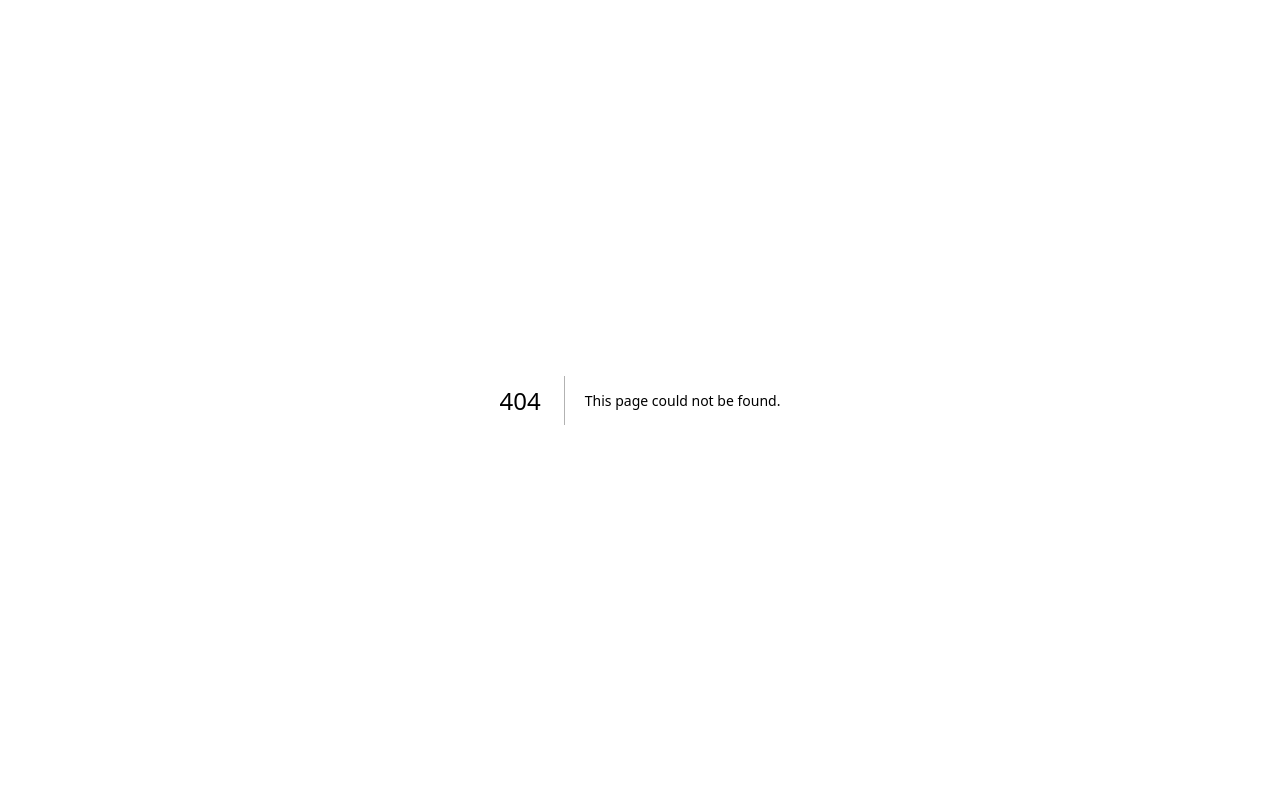
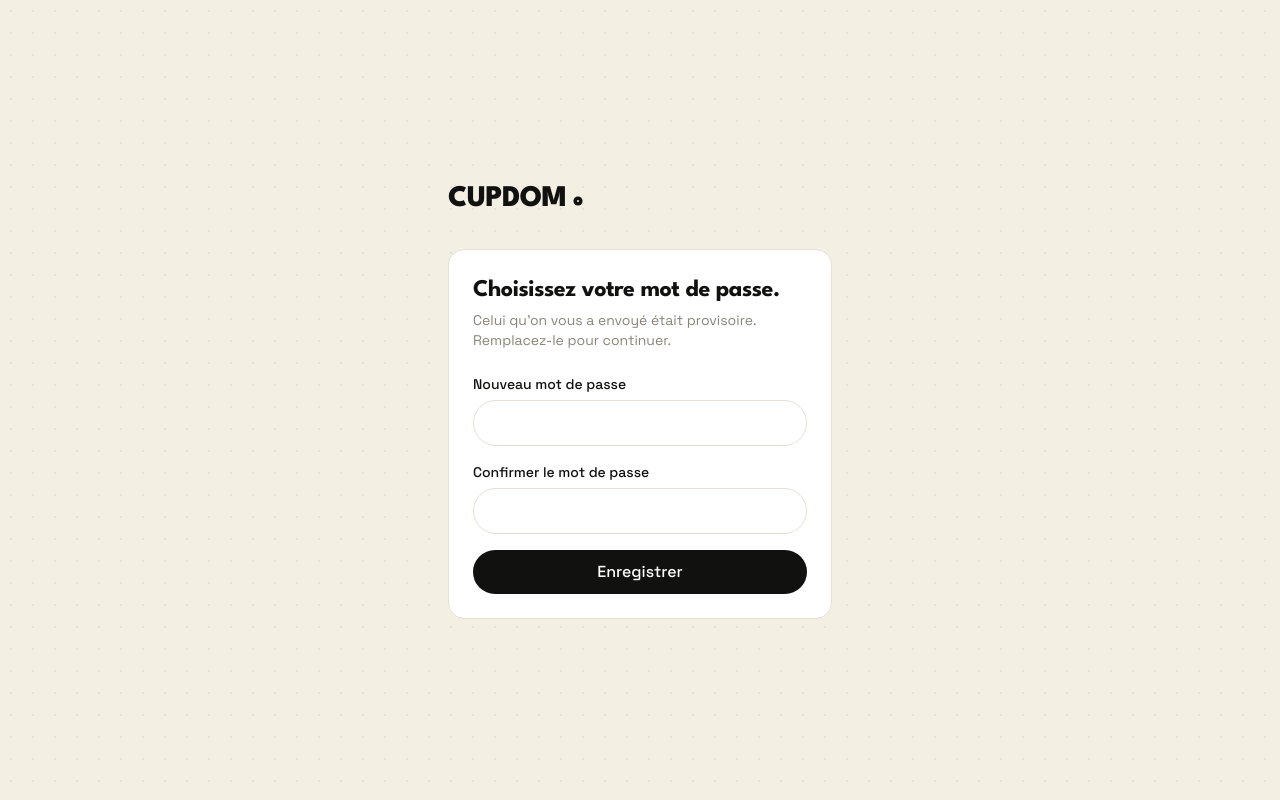
Before and after one commit to Kepler56/cupdom-dashboard, a Next.js app: page /mot-de-passe in a window 1280 px wide. Before the commit this address had no page. Built offline with nearby package versions, Linux system fonts and the light colour scheme.

Commit message:
feat(auth): forced password change wired to client_mark_password_changed

```diff
--- /dev/null
+++ b/app/(auth)/mot-de-passe/page.tsx
@@ -0,0 +1,15 @@
+import { PasswordForm } from '@/components/auth/PasswordForm';
+
+export const metadata = { title: 'Nouveau mot de passe — Portail client CUPDOM' };
+
+export default function PasswordPage() {
+  return (
+    <>
+      <h1 className="font-display mb-1 text-2xl font-bold text-ink">Choisissez votre mot de passe.</h1>
+      <p className="mb-6 text-sm text-text-muted">
+        Celui qu&apos;on vous a envoyé était provisoire. Remplacez-le pour continuer.
+      </p>
+      <PasswordForm />
+    </>
+  );
+}
--- /dev/null
+++ b/components/auth/PasswordForm.tsx
@@ -0,0 +1,96 @@
+'use client';
+
+import { useState } from 'react';
+import { useRouter } from 'next/navigation';
+import { createBrowserClient } from '@/lib/supabase/client';
+
+export const MIN_PASSWORD_LENGTH = 10;
+
+/**
+ * Forced change of the temporary password issued by the Cupdom team.
+ *
+ * The flag is cleared through client_mark_password_changed() — the only route
+ * available, because client_accounts deliberately carries no client UPDATE
+ * policy. It runs strictly AFTER the password change succeeds: clearing it
+ * first would strand a client holding a temporary password with no screen
+ * left to change it.
+ */
+export function PasswordForm() {
+  const router = useRouter();
+  const [password, setPassword] = useState('');
+  const [confirm, setConfirm] = useState('');
+  const [error, setError] = useState<string | null>(null);
+  const [busy, setBusy] = useState(false);
+
+  async function onSubmit(e: React.FormEvent) {
+    e.preventDefault();
+    setError(null);
+
+    if (password.length < MIN_PASSWORD_LENGTH) {
+      setError(`Votre mot de passe doit faire au moins ${MIN_PASSWORD_LENGTH} caractères.`);
+      return;
+    }
+    if (password !== confirm) {
+      setError('Les deux mots de passe ne correspondent pas.');
+      return;
+    }
+
+    setBusy(true);
+    const supabase = createBrowserClient();
+
+    const { error: updateError } = await supabase.auth.updateUser({ password });
+    if (updateError) {
+      setError("Impossible d'enregistrer ce mot de passe. Réessayez.");
+      setBusy(false);
+      return;
+    }
+
+    await supabase.rpc('client_mark_password_changed');
+    router.replace('/');
+    router.refresh();
+  }
+
+  return (
+    <form onSubmit={onSubmit} className="flex flex-col gap-4">
+      <div className="flex flex-col gap-1.5">
+        <label htmlFor="password" className="text-sm font-medium text-text">Nouveau mot de passe</label>
+        <input
+          id="password"
+          type="password"
+          autoComplete="new-password"
+          required
+          value={password}
+          onChange={(e) => setPassword(e.target.value)}
+          className="rounded-[var(--radius-pill)] border border-border bg-surface px-4 py-2.5 text-text outline-none focus:border-ink"
+        />
+      </div>
+
+      <div className="flex flex-col gap-1.5">
+        <label htmlFor="confirm" className="text-sm font-medium text-text">Confirmer le mot de passe</label>
+        <input
+          id="confirm"
+          type="password"
+          autoComplete="new-password"
+          required
+          value={confirm}
+          onChange={(e) => setConfirm(e.target.value)}
+          className="rounded-[var(--radius-pill)] border border-border bg-surface px-4 py-2.5 text-text outline-none focus:border-ink"
+        />
+      </div>
+
+      {error && (
+        <p role="alert" className="rounded-[var(--radius-pill)] bg-[#FEF3F2] px-4 py-2 text-sm text-[#B42318]">
+          {error}
+        </p>
+      )}
+
+      <button
+        type="submit"
+        disabled={busy}
+        className="rounded-[var(--radius-pill)] bg-ink px-4 py-2.5 font-medium text-white disabled:opacity-60"
+      >
+        {busy ? 'Enregistrement…' : 'Enregistrer'}
+      </button>
+    </form>
+  );
+}
```
Also changed, not shown: 1 other file (tests, documents, lock files or other folders).
